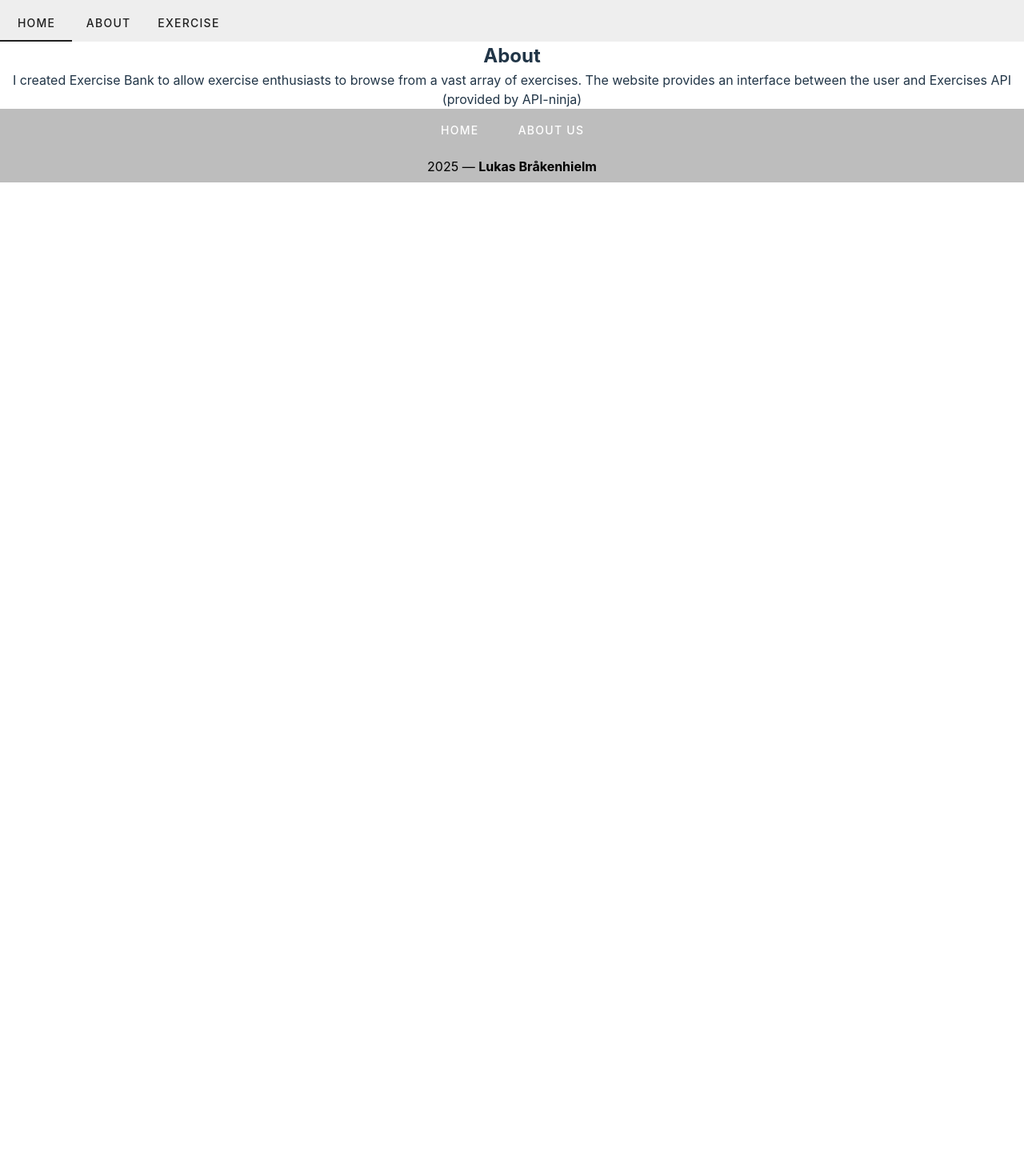
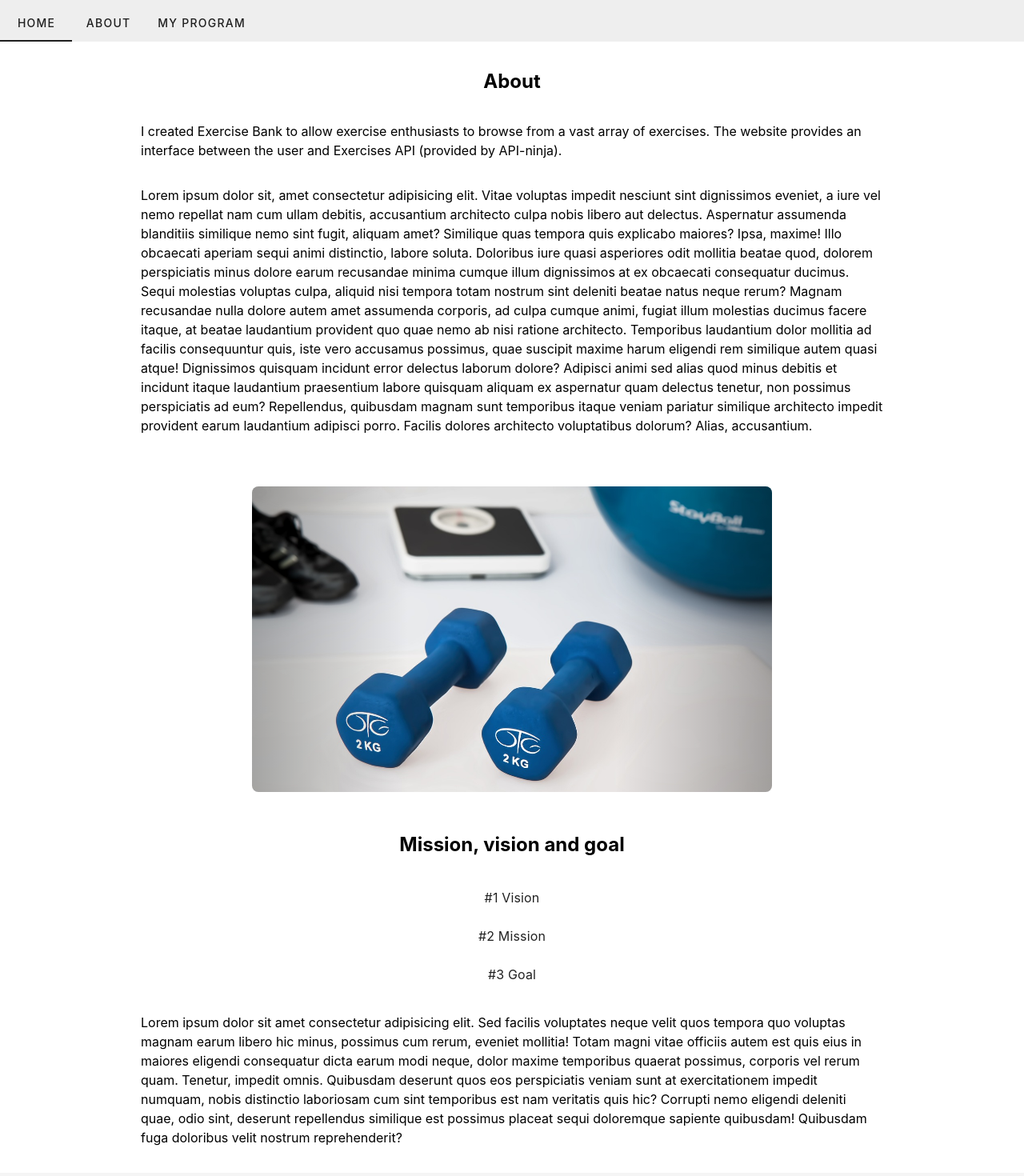
Before and after one commit to LukasBFrontend/My_Exercise_Bank, a Vue app: page /about in a window 1280 px wide. Shown: the part 60-1530 px from the top of the page at 80% size. Before the commit the page ends 800 px from the top, so only its background shows below. Built offline with nearby package versions, Linux system fonts and the light colour scheme.

Commit message:
added skeleton loaders, did some styling and more

```diff
--- a/src/components/MyFooter.vue
+++ b/src/components/MyFooter.vue
@@ -7,13 +7,12 @@ const links = ['Home', 'About Us']
 </script>
 
 <template>
-  <v-footer class="bg-grey-lighten-1">
+  <v-footer class="bg-grey-lighten-4">
     <v-row justify="center" no-gutters>
       <v-btn
         v-for="link in links"
         :key="link"
         class="mx-2"
-        color="white"
         rounded="xl"
         variant="text"
       >
@@ -26,4 +25,8 @@ const links = ['Home', 'About Us']
   </v-footer>
 </template>
 
-<style scoped></style>
+<style scoped>
+.v-footer {
+  padding-top: 3rem;
+}
+</style>
--- a/src/components/NavBar.vue
+++ b/src/components/NavBar.vue
@@ -1,22 +1,21 @@
 <script setup>
-import { ref, onMounted, onUnmounted } from 'vue'
+import { ref } from 'vue'
 import currentDevice from '../script/logic.js'
 
-defineProps({})
+const device = currentDevice()
+const tab = ref(null)
 
 //manuellt inskrvna sidlänkar
-const device = currentDevice()
-
 const pages = ref([
   { url: '/', text: 'Home' },
   { url: '/about', text: 'About' },
-  { url: '/exercise', text: 'Exercise' },
+  { url: '/program', text: 'My Program' },
 ])
 </script>
 
 <template>
   <v-toolbar>
-    <v-toolbar-title>Exercise Bank</v-toolbar-title>
+    <v-toolbar-title>Mv Exercise Bank</v-toolbar-title>
     <v-menu v-if="device == 'phone'">
       <!-- knapp -->
       <template v-slot:activator="{ props }">
@@ -41,12 +40,23 @@ const pages = ref([
       </v-list>
     </v-menu>
 
+    <!-- replace v-tabs with some other vuetify component -->
     <template v-slot:extension v-if="device !== 'phone'">
-      <v-tabs>
-        <v-tab v-for="(page, i) in pages" :key="i" :text="page.text"></v-tab>
+      <v-tabs v-model="tab">
+        <v-tab
+          v-for="(page, i) in pages"
+          :key="i"
+          :text="page.text"
+          :href="page.url"
+        >
+        </v-tab>
       </v-tabs>
     </template>
   </v-toolbar>
 </template>
 
-<style scoped></style>
+<style scoped>
+.v-toolbar-title {
+  font-size: 2rem;
+}
+</style>
--- a/src/components/ResultDisplay.vue
+++ b/src/components/ResultDisplay.vue
@@ -1,5 +1,5 @@
 <script setup>
-import { computed, ref } from 'vue'
+import { computed, ref, watch } from 'vue'
 import { useResultStore } from '../store'
 import { useRouter } from 'vue-router'
 
@@ -18,12 +18,29 @@ function redirectUser(exerciseName) {
 </script>
 
 <template>
-  <h2>Results for "{{ searchQuery }}":</h2>
+  <article class="container">
+    <h2 v-if="exercises == null">Loading...</h2>
+    <h2 v-else>Results for "{{ searchQuery }}"</h2>
+    <br />
+
+    <v-row v-if="exercises == null" v-for="y in 4" :key="y">
+      <v-col v-for="x in 3" :key="x">
+        <v-skeleton-loader color="white" type="card"> </v-skeleton-loader>
+      </v-col>
+    </v-row>
     <v-row>
       <v-col v-for="exercise in exercises" :key="exercise" cols="4">
-      <v-card :title="exercise.name" @click="redirectUser(exercise.name)">
+        <v-card
+          :title="exercise.name"
+          @click="redirectUser(exercise.name)"
+          height="206px"
+          class="d-flex flex-column"
+        >
+          <div class="flex-grow-1">
             <v-chip prepend-icon="mdi-target"> {{ exercise.muscle }} </v-chip>
-        <v-chip prepend-icon="mdi-dumbbell"> {{ exercise.equipment }} </v-chip>
+            <v-chip prepend-icon="mdi-dumbbell">
+              {{ exercise.equipment }}
+            </v-chip>
             <v-chip
               v-if="
                 exercise.type == 'powerlifting' ||
@@ -46,12 +63,21 @@ function redirectUser(exerciseName) {
             <v-chip v-else prepend-icon="mdi-yoga">
               {{ exercise.type }}
             </v-chip>
+          </div>
           <v-card-actions>
             <v-btn>Add to program</v-btn>
           </v-card-actions>
         </v-card>
       </v-col>
     </v-row>
+  </article>
 </template>
 
-<style scoped></style>
+<style scoped>
+.v-card-actions {
+  align-self: center;
+}
+.container {
+  padding-bottom: 3rem;
+}
+</style>
--- a/src/components/SearchBar.vue
+++ b/src/components/SearchBar.vue
@@ -30,6 +30,7 @@ watch(input, () => {
 
 function onSearch(query) {
   updatePath(query)
+  results.value = null
   fetchExercises(query)
 }
 function updatePath(query) {
@@ -46,7 +47,7 @@ async function fetchExercises(query) {
         },
       }
     )
-    results.set(response.data)
+    results.value = response.data
   } catch (error) {
     console.error(error)
   }
@@ -54,7 +55,11 @@ async function fetchExercises(query) {
 </script>
 
 <template>
-  <v-text-field label="Find your exercise..." v-model="input">
+  <v-text-field
+    v-on:keyup.enter="onSearch(input)"
+    label="Find your exercise..."
+    v-model="input"
+  >
     <template v-slot:append>
       <v-btn icon @click="onSearch(input)" class="search-btn">
         <v-icon>mdi-magnify</v-icon>
--- a/src/main.js
+++ b/src/main.js
@@ -11,12 +11,14 @@ const app = createApp(App)
 import HomeView from './views/HomeView.vue'
 import AboutView from './views/AboutView.vue'
 import ExerciseView from './views/ExerciseView.vue'
+import ProgramView from './views/ProgramView.vue'
 
 // Vue Router
 
 const routes = [
   { path: '/', component: HomeView },
   { path: '/about', component: AboutView },
+  { path: '/program', component: ProgramView },
   { path: '/:exercise', component: ExerciseView },
 ]
 
--- a/src/style.css
+++ b/src/style.css
@@ -32,6 +32,10 @@ h1 {
   line-height: 1.1;
 }
 
+h2 {
+  margin: 1rem;
+}
+
 button {
   border-radius: 8px;
   border: 1px solid transparent;
@@ -55,6 +59,20 @@ button:focus-visible {
   padding: 2em;
 }
 
+.gradient {
+  background-image: linear-gradient(
+      to left,
+      rgba(0, 0, 0, 0.3) 0%,
+      transparent 30%
+    ),
+    linear-gradient(to right, rgba(0, 0, 0, 0.3) 0%, transparent 30%);
+}
+
+#image {
+  margin: 3rem auto;
+  border-radius: 8px;
+}
+
 #app {
   max-width: 1280px;
   margin: 0 auto;
--- a/src/views/AboutView.vue
+++ b/src/views/AboutView.vue
@@ -7,19 +7,90 @@ defineProps({
 })
 
 const count = ref(0)
+const items = [
+  {
+    title: '#1 Vision',
+    value: 1,
+  },
+  {
+    title: '#2 Mission',
+    value: 2,
+  },
+  {
+    title: '#3 Goal',
+    value: 3,
+  },
+]
 </script>
 
 <template>
-  <h2>About</h2>
-  <p>
-    I created Exercise Bank to allow exercise enthusiasts to browse from a vast
-    array of exercises. The website provides an interface between the user and
-    Exercises API (provided by API-ninja)
-  </p>
+  <article>
+    <h2>About</h2>
+    <p>
+      I created Exercise Bank to allow exercise enthusiasts to browse from a
+      vast array of exercises. The website provides an interface between the
+      user and Exercises API (provided by API-ninja).
+    </p>
+    <p>
+      Lorem ipsum dolor sit, amet consectetur adipisicing elit. Vitae voluptas
+      impedit nesciunt sint dignissimos eveniet, a iure vel nemo repellat nam
+      cum ullam debitis, accusantium architecto culpa nobis libero aut delectus.
+      Aspernatur assumenda blanditiis similique nemo sint fugit, aliquam amet?
+      Similique quas tempora quis explicabo maiores? Ipsa, maxime! Illo
+      obcaecati aperiam sequi animi distinctio, labore soluta. Doloribus iure
+      quasi asperiores odit mollitia beatae quod, dolorem perspiciatis minus
+      dolore earum recusandae minima cumque illum dignissimos at ex obcaecati
+      consequatur ducimus. Sequi molestias voluptas culpa, aliquid nisi tempora
+      totam nostrum sint deleniti beatae natus neque rerum? Magnam recusandae
+      nulla dolore autem amet assumenda corporis, ad culpa cumque animi, fugiat
+      illum molestias ducimus facere itaque, at beatae laudantium provident quo
+      quae nemo ab nisi ratione architecto. Temporibus laudantium dolor mollitia
+      ad facilis consequuntur quis, iste vero accusamus possimus, quae suscipit
+      maxime harum eligendi rem similique autem quasi atque! Dignissimos
+      quisquam incidunt error delectus laborum dolore? Adipisci animi sed alias
+      quod minus debitis et incidunt itaque laudantium praesentium labore
+      quisquam aliquam ex aspernatur quam delectus tenetur, non possimus
+      perspiciatis ad eum? Repellendus, quibusdam magnam sunt temporibus itaque
+      veniam pariatur similique architecto impedit provident earum laudantium
+      adipisci porro. Facilis dolores architecto voluptatibus dolorum? Alias,
+      accusantium.
+    </p>
+    <v-img
+      id="image"
+      :width="650"
+      :aspect-ratio="1.7"
+      cover
+      src="/equipment.jpg"
+      alt="a pair of dumbells"
+    >
+      <div class="fill-height gradient"></div>
+    </v-img>
+    <h2>Mission, vision and goal</h2>
+    <v-list :items="items"></v-list>
+    <p>
+      Lorem ipsum dolor sit amet consectetur adipisicing elit. Sed facilis
+      voluptates neque velit quos tempora quo voluptas magnam earum libero hic
+      minus, possimus cum rerum, eveniet mollitia! Totam magni vitae officiis
+      autem est quis eius in maiores eligendi consequatur dicta earum modi
+      neque, dolor maxime temporibus quaerat possimus, corporis vel rerum quam.
+      Tenetur, impedit omnis. Quibusdam deserunt quos eos perspiciatis veniam
+      sunt at exercitationem impedit numquam, nobis distinctio laboriosam cum
+      sint temporibus est nam veritatis quis hic? Corrupti nemo eligendi
+      deleniti quae, odio sint, deserunt repellendus similique est possimus
+      placeat sequi doloremque sapiente quibusdam! Quibusdam fuga doloribus
+      velit nostrum reprehenderit?
+    </p>
+  </article>
 </template>
 
 <style scoped>
-.read-the-docs {
-  color: #888;
+article {
+  background: white;
+  color: black;
+  padding: 1rem;
+}
+p {
+  text-align: left;
+  padding: 1rem 10rem;
 }
 </style>
--- a/src/views/ExerciseView.vue
+++ b/src/views/ExerciseView.vue
@@ -16,6 +16,16 @@ let exercise = computed(() => {
 </script>
 
 <template>
+  <v-img
+    id="image"
+    :width="650"
+    :aspect-ratio="1.7"
+    cover
+    src="/equipment.jpg"
+    alt="a pair of dumbells"
+  >
+    <div class="fill-height gradient"></div>
+  </v-img>
   <v-container>
     <v-card :title="exercise.name" :text="exercise.instructions">
       <v-chip prepend-icon="mdi-target"> {{ exercise.muscle }} </v-chip>
--- a/src/views/HomeView.vue
+++ b/src/views/HomeView.vue
@@ -15,7 +15,6 @@ function onInputChanged(payload) {
 </script>
 
 <template>
-  <h2>Home</h2>
   <v-img
     id="image"
     :width="650"
@@ -31,20 +30,4 @@ function onInputChanged(payload) {
   <result-display :search-query="route.query.search"></result-display>
 </template>
 
-<style scoped>
-.gradient {
-  background-image: linear-gradient(
-      to left,
-      rgba(0, 0, 0, 0.45) 0%,
-      transparent 30%
-    ),
-    linear-gradient(to right, rgba(0, 0, 0, 0.45) 0%, transparent 30%);
-}
-.read-the-docs {
-  color: #888;
-}
-#image {
-  margin: 1rem auto;
-  border-radius: 8px;
-}
-</style>
+<style scoped></style>
--- /dev/null
+++ b/src/views/ProgramView.vue
@@ -0,0 +1,9 @@
+<script setup>
+import { ref } from 'vue'
+</script>
+
+<template>
+  <h2>My program (for future development)</h2>
+</template>
+
+<style scoped></style>
```
Lines whose indentation alone changed are shown as unchanged.
